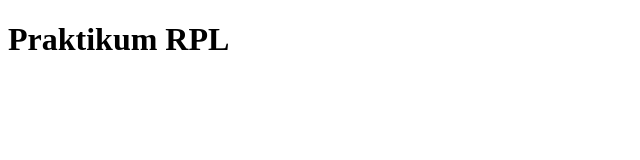
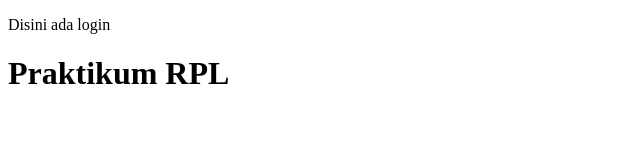
Before and after one commit to degitgitagitya/praktikumRPL, a plain HTML site: page index.html in a window 1280 px wide. Shown: the whole page, without its empty margins (0-640 px from the left). Drawn offline with Linux system fonts and the light colour scheme.

Commit message:
nambahin login nih

```diff
--- a/index.html
+++ b/index.html
@@ -6,6 +6,7 @@
     <title>Praktikum RPL</title>
 </head>
 <body>
+    <p>Disini ada login</p>
     <h1>Praktikum RPL</h1>
 </body>
 </html>
```
